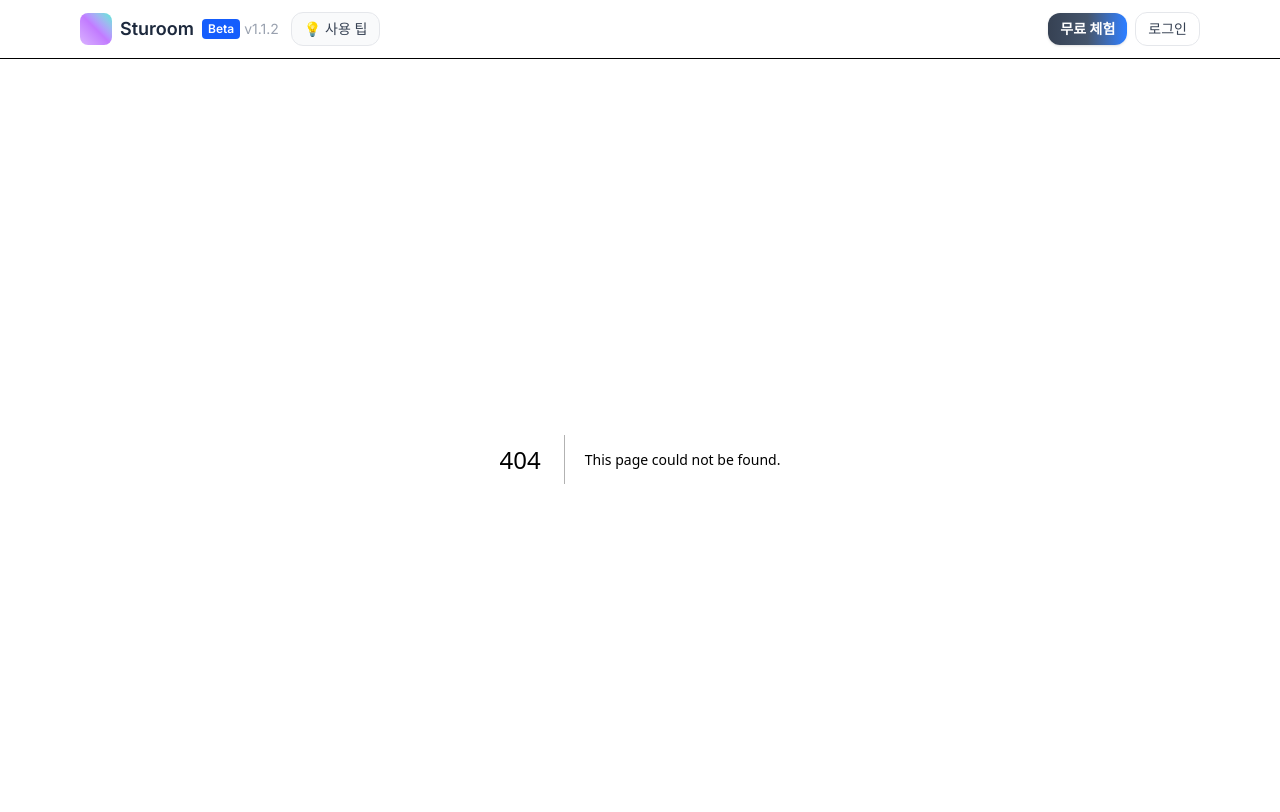
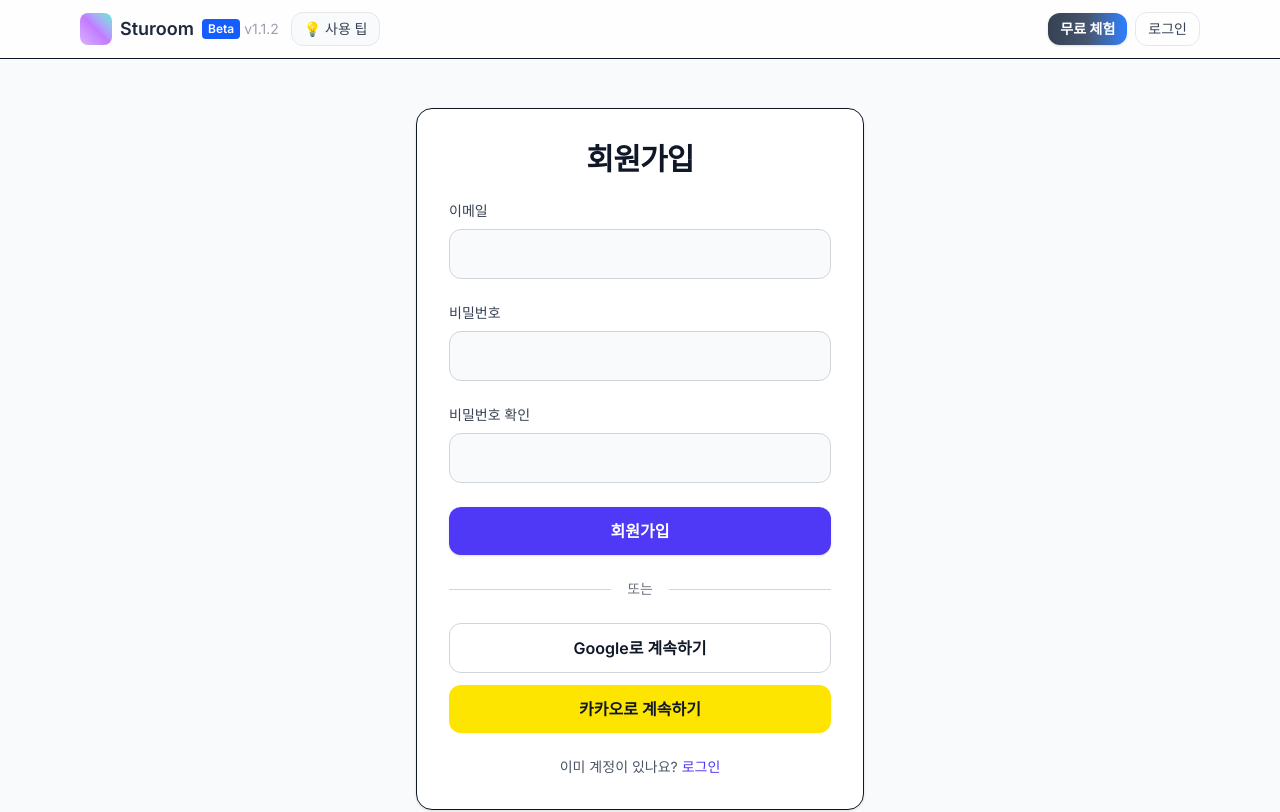
Before and after one commit to ST-CK/Sturoom, a Next.js app: page /signup in a window 1280 px wide. Before the commit this address had no page. Shown: the top 812 px of the page. Built offline with nearby package versions, Linux system fonts and the light colour scheme; no server answers.

Commit message:
#38 [Feat] 로그인 API 구현 및 회원 가입 공공데이터

```diff
--- /dev/null
+++ b/src/app/auth/callback/page.tsx
@@ -0,0 +1,25 @@
+"use client";
+
+import { useEffect } from "react";
+import { supabase } from "@/lib/supabaseClient";
+
+export default function AuthCallbackPage() {
+  useEffect(() => {
+    (async () => {
+      try {
+        await supabase.auth.exchangeCodeForSession(window.location.href);
+      } catch (e) {
+        console.error("exchangeCodeForSession error:", e);
+      } finally {
+        // 로그인후 갈 경로 정해주는 코드 (중요)
+        window.location.replace("/");
+      }
+    })();
+  }, []);
+
+  return (
+    <div className="flex min-h-[60vh] items-center justify-center">
+      <p className="text-sm text-gray-600">로그인 처리 중입니다...</p>
+    </div>
+  );
+}
--- /dev/null
+++ b/src/app/signup/page.tsx
@@ -0,0 +1,5 @@
+import Signup from "@/components/auth/Signup";
+
+export default function SignupPage() {
+  return <Signup />;
+}
--- /dev/null
+++ b/src/components/auth/Signup.tsx
@@ -0,0 +1,167 @@
+"use client";
+
+import { useState, FormEvent } from "react";
+import Link from "next/link";
+import { supabase } from "@/lib/supabaseClient";
+
+export default function Signup() {
+  const [email, setEmail] = useState("");
+  const [password, setPassword] = useState("");
+  const [password2, setPassword2] = useState("");
+  const [loading, setLoading] = useState(false);
+  const [msg, setMsg] = useState<string | null>(null);
+  const [err, setErr] = useState<string | null>(null);
+
+  const handleSubmit = async (e: FormEvent) => {
+    e.preventDefault();
+    setErr(null);
+    setMsg(null);
+
+    if (password !== password2) {
+      setErr("비밀번호가 서로 다릅니다.");
+      return;
+    }
+
+    setLoading(true);
+    try {
+      const { error } = await supabase.auth.signUp({
+        email,
+        password,
+        options: {
+          emailRedirectTo: `${window.location.origin}/auth/callback`,
+        },
+      });
+      if (error) {
+        setErr(error.message);
+      } else {
+        setMsg("가입 메일을 보냈어요. 받은 편지함에서 확인해주세요!");
+      }
+    } finally {
+      setLoading(false);
+    }
+  };
+
+  const signUpWithKakao = async () => {
+    await supabase.auth.signInWithOAuth({
+      provider: "kakao",
+      options: { redirectTo: `${window.location.origin}/auth/callback` },
+    });
+  };
+
+  const signUpWithGoogle = async () => {
+    await supabase.auth.signInWithOAuth({
+      provider: "google",
+      options: { redirectTo: `${window.location.origin}/auth/callback` },
+    });
+  };
+
+  return (
+    <div className="flex min-h-screen items-center justify-center bg-gray-50">
+      <div className="w-full max-w-md">
+        <form
+          onSubmit={handleSubmit}
+          className="rounded-2xl border bg-white p-8 shadow-sm"
+        >
+          <h1 className="text-center text-3xl font-bold tracking-tight">
+            회원가입
+          </h1>
+
+          <div className="mt-6 space-y-6">
+            <div className="space-y-2">
+              <label
+                htmlFor="email"
+                className="block text-sm font-medium text-gray-700"
+              >
+                이메일
+              </label>
+              <input
+                id="email"
+                type="email"
+                className="w-full rounded-xl border border-gray-300 bg-gray-50 px-4 py-3 outline-none focus:border-indigo-500 focus:ring-2 focus:ring-indigo-200"
+                value={email}
+                onChange={(e) => setEmail(e.target.value)}
+                required
+              />
+            </div>
+
+            <div className="space-y-2">
+              <label
+                htmlFor="password"
+                className="block text-sm font-medium text-gray-700"
+              >
+                비밀번호
+              </label>
+              <input
+                id="password"
+                type="password"
+                className="w-full rounded-xl border border-gray-300 bg-gray-50 px-4 py-3 outline-none focus:border-indigo-500 focus:ring-2 focus:ring-indigo-200"
+                value={password}
+                onChange={(e) => setPassword(e.target.value)}
+                required
+                minLength={6}
+              />
+            </div>
+
+            <div className="space-y-2">
+              <label
+                htmlFor="password2"
+                className="block text-sm font-medium text-gray-700"
+              >
+                비밀번호 확인
+              </label>
+              <input
+                id="password2"
+                type="password"
+                className="w-full rounded-xl border border-gray-300 bg-gray-50 px-4 py-3 outline-none focus:border-indigo-500 focus:ring-2 focus:ring-indigo-200"
+                value={password2}
+                onChange={(e) => setPassword2(e.target.value)}
+                required
+                minLength={6}
+              />
+            </div>
+
+            <button
+              type="submit"
+              disabled={loading}
+              className="w-full rounded-xl bg-indigo-600 px-4 py-3 font-semibold text-white shadow-sm hover:bg-indigo-700 disabled:opacity-70"
+            >
+              {loading ? "가입 중..." : "회원가입"}
+            </button>
+
+            <div className="flex items-center">
+              <div className="flex-grow border-t border-gray-300" />
+              <span className="mx-4 text-sm text-gray-500">또는</span>
+              <div className="flex-grow border-t border-gray-300" />
+            </div>
+
+            <div className="space-y-3">
+              <button
+                type="button"
+                onClick={signUpWithGoogle}
+                className="w-full rounded-xl border border-gray-300 bg-white px-4 py-3 font-semibold text-gray-900 hover:bg-gray-50"
+              >
+                Google로 계속하기
+              </button>
+              <button
+                type="button"
+                onClick={signUpWithKakao}
+                className="w-full rounded-xl bg-[#FEE500] px-4 py-3 font-semibold hover:opacity-90"
+              >
+                카카오로 계속하기
+              </button>
+            </div>
+
+            {msg && <p className="text-sm text-green-600">{msg}</p>}
+            {err && <p className="text-sm text-red-600">{err}</p>}
+            <p className="text-center text-sm text-gray-600">
+              이미 계정이 있나요?{" "}
+              <Link href="/login" className="text-indigo-600 hover:underline">
+                로그인
+              </Link>
+            </p>
+          </div>
+        </form>
+      </div>
+    </div>
+  );
+}
--- a/src/components/login/Login.tsx
+++ b/src/components/login/Login.tsx
@@ -2,39 +2,73 @@
 
 import { useState, FormEvent } from "react";
 import Link from "next/link";
+import { useRouter } from "next/navigation";
+import { supabase } from "@/lib/supabaseClient";
 
 export default function Login() {
+  const router = useRouter();
   const [userId, setUserId] = useState("");
   const [password, setPassword] = useState("");
+  const [loading, setLoading] = useState(false);
+  const [err, setErr] = useState<string | null>(null);
 
-  const handleSubmit = (e: FormEvent) => {
+  const handleSubmit = async (e: FormEvent) => {
     e.preventDefault();
+    setErr(null);
+    setLoading(true);
+    try {
+      const { error } = await supabase.auth.signInWithPassword({
+        email: userId,
+        password,
+      });
+      if (error) {
+        setErr(error.message);
+      } else {
+        // 로그인후 경로 지정
+        router.replace("/");
+      }
+    } finally {
+      setLoading(false);
+    }
   };
+
+  const signInWithKakao = async () => {
+  await supabase.auth.signInWithOAuth({
+    provider: "kakao",
+    options: {
+      redirectTo: `${window.location.origin}/auth/callback`,
+    },
+  });
+};
+
+const signInWithGoogle = async () => {
+  await supabase.auth.signInWithOAuth({
+    provider: "google",
+    options: {
+      redirectTo: `${window.location.origin}/auth/callback`,
+    },
+  });
+};
+
 
   return (
     <div className="mx-auto w-full max-w-md">
-      <form
-        onSubmit={handleSubmit}
-        // 카드 내부 패딩을 조금 키우고, 전체는 수직 간격을 space-y로 통일
-        className="rounded-2xl border bg-white p-8 shadow-sm"
-      >
-        <h1 className="text-center text-3xl font-bold tracking-tight">
-          LOGIN
-        </h1>
+      <form onSubmit={handleSubmit} className="rounded-2xl border bg-white p-8 shadow-sm">
+        <h1 className="text-center text-3xl font-bold tracking-tight">LOGIN</h1>
 
-        {/* 폼 본문 영역: 섹션 간 여백 통일 */}
         <div className="mt-6 space-y-6">
           {/* 아이디 */}
           <div className="space-y-2">
             <label htmlFor="userId" className="block text-sm font-medium text-gray-700">
-              아이디
+              아이디(이메일)
             </label>
             <input
               id="userId"
-              type="text"
+              type="email"
               value={userId}
               onChange={(e) => setUserId(e.target.value)}
               className="w-full rounded-xl border border-gray-300 bg-gray-50 px-4 py-3 outline-none focus:border-indigo-500 focus:ring-2 focus:ring-indigo-200"
+              required
             />
           </div>
 
@@ -49,66 +83,58 @@ export default function Login() {
               value={password}
               onChange={(e) => setPassword(e.target.value)}
               className="w-full rounded-xl border border-gray-300 bg-gray-50 px-4 py-3 outline-none focus:border-indigo-500 focus:ring-2 focus:ring-indigo-200"
+              required
             />
           </div>
 
           {/* 옵션/링크 */}
           <div className="flex items-center justify-between text-sm text-gray-600">
             <label className="inline-flex cursor-pointer items-center gap-2">
-              <input
-                type="checkbox"
-                className="h-4 w-4 rounded border-gray-300 text-indigo-600 focus:ring-indigo-500"
-              />
+              <input type="checkbox" className="h-4 w-4 rounded border-gray-300 text-indigo-600 focus:ring-indigo-500" />
               아이디 저장
             </label>
 
             <div className="flex items-center gap-2">
-              <Link href="/find-id" className="text-indigo-600 hover:underline">
-                아이디 찾기
-              </Link>
+              <Link href="/find-id" className="text-indigo-600 hover:underline">아이디 찾기</Link>
               <span className="text-gray-300">/</span>
-              <Link href="/reset-password" className="text-indigo-600 hover:underline">
-                비밀번호 재설정
-              </Link>
+              <Link href="/reset-password" className="text-indigo-600 hover:underline">비밀번호 재설정</Link>
             </div>
           </div>
 
-          {/* 일반 로그인 버튼 */}
+          {/* 로그인 버튼 */}
           <button
             type="submit"
-            className="w-full rounded-xl bg-indigo-600 px-4 py-3 font-semibold text-white shadow-sm hover:bg-indigo-700"
+            disabled={loading}
+            className="w-full rounded-xl bg-indigo-600 px-4 py-3 font-semibold text-white shadow-sm hover:bg-indigo-700 disabled:opacity-70"
           >
-            로그인
+            {loading ? "로그인 중..." : "로그인"}
           </button>
 
-          {/* OR 구분선: 위/아래 여백을 동일하게(=space-y-6 내에 위치) */}
+          {/* OR */}
           <div className="flex items-center">
             <div className="flex-grow border-t border-gray-300" />
             <span className="mx-4 text-sm text-gray-500">OR</span>
             <div className="flex-grow border-t border-gray-300" />
           </div>
 
-          {/* 소셜 로그인 버튼들: 버튼 사이 간격만 균일 */}
+          {/* 소셜 로그인 */}
           <div className="space-y-3">
             <button
               type="button"
+              onClick={signInWithGoogle}
               className="w-full rounded-xl border border-gray-300 bg-white px-4 py-3 font-semibold text-gray-900 hover:bg-gray-50"
             >
               Google로 로그인
             </button>
             <button
               type="button"
-              className="w-full rounded-xl bg-[#03C75A] px-4 py-3 font-semibold text-white hover:opacity-90"
-            >
-              네이버로 로그인
-            </button>
-            <button
-              type="button"
+              onClick={signInWithKakao}
               className="w-full rounded-xl bg-[#FEE500] px-4 py-3 font-semibold hover:opacity-90"
             >
               카카오로 로그인
             </button>
           </div>
+
           <div className="mx-auto mt-8 text-center text-gray-600">
             아직 회원이 아니신가요?
             <div className="mt-3">
@@ -120,6 +146,8 @@ export default function Login() {
               </Link>
             </div>
           </div>
+
+          {err && <p className="text-sm text-red-600">{err}</p>}
         </div>
       </form>
     </div>
--- /dev/null
+++ b/src/lib/supabaseClient.ts
@@ -0,0 +1,6 @@
+import { createClient } from '@supabase/supabase-js';
+
+export const supabase = createClient(
+  process.env.NEXT_PUBLIC_SUPABASE_URL!,
+  process.env.NEXT_PUBLIC_SUPABASE_ANON_KEY!
+);
```
Lines whose indentation alone changed are shown as unchanged.
